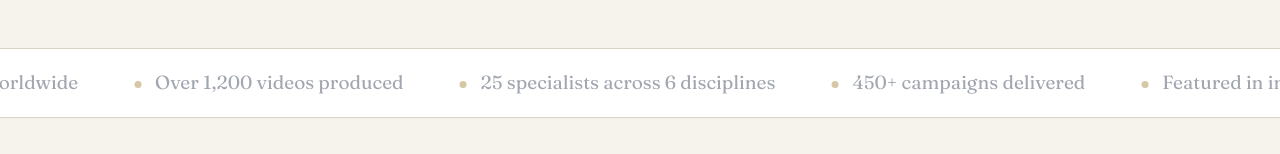
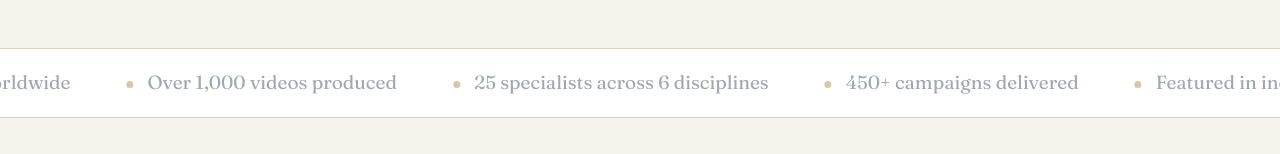
Before and after one commit to behardik68-code/gaviralabs, a plain HTML site: page index.html in a window 1280 px wide. Shown: the part 646-800 px from the top of the page. Drawn offline with Linux system fonts and the light colour scheme.

Commit message:
Update index.html

```diff
--- a/index.html
+++ b/index.html
@@ -160,12 +160,12 @@ var CONFIG = {
   name: "Gavira Labs",
   stats: [
     { n: 25,   suffix: "+", label: "Creative professionals" },
-    { n: 120,  suffix: "+", label: "Clients served" },
+    { n: 90,   suffix: "+", label: "Clients served" },
     { n: 450,  suffix: "+", label: "Projects delivered" },
-    { n: 1200, suffix: "+", label: "Videos produced" }
+    { n: 1000, suffix: "+", label: "Videos produced" }
   ],
   achievements: [
-    "Trusted by 120+ brands worldwide", "Over 1,200 videos produced", "25 specialists across 6 disciplines",
+    "Trusted by 90+ brands worldwide", "Over 1,000 videos produced", "25 specialists across 6 disciplines",
     "450+ campaigns delivered", "Featured in industry publications", "Over 50 million cumulative views",
     "98% client retention rate"
   ],
```
